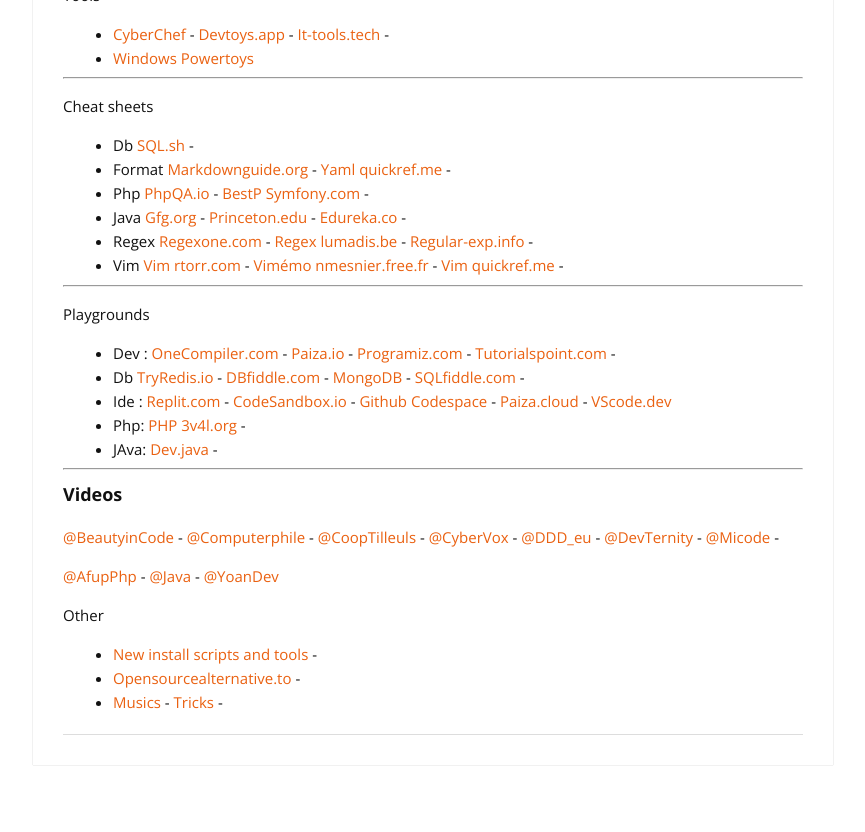
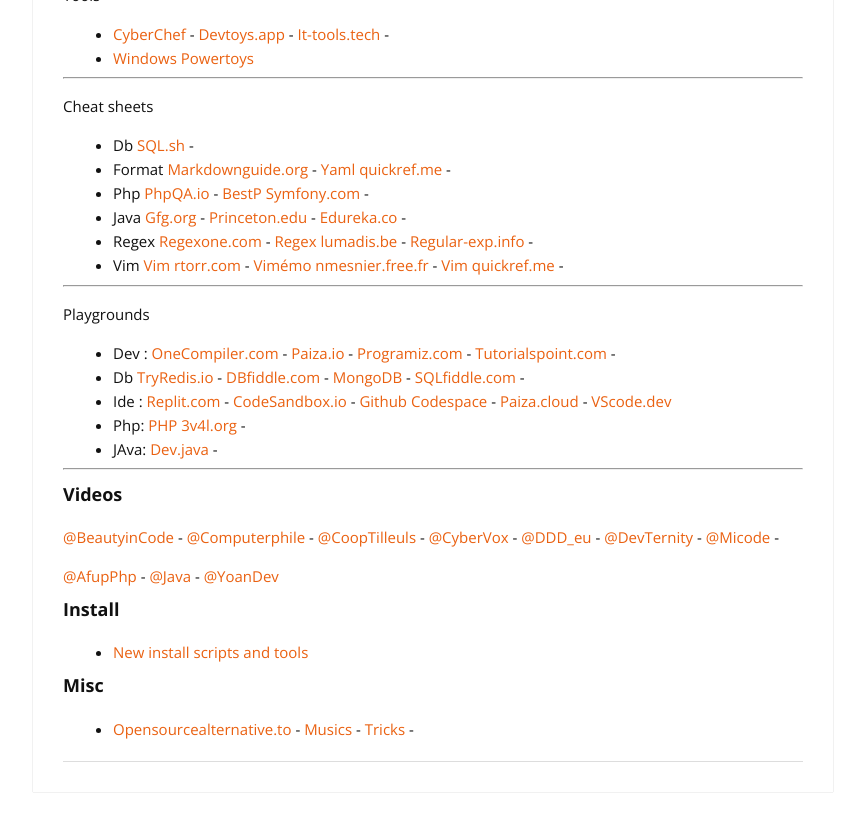
Before and after one commit to cylmat/cylmat.github.io, a Jekyll site: the page built from _pages/USEFUL.md, in a window 1280 px wide and 900 px high, scrolled down 2325 px. Shown: the top 832 px of the window, without its empty margins (207-1072 px from the left). Built offline with Jekyll 4.4.1, drawn with Linux system fonts in a browser that asks for light colours; nearby versions of some CDN libraries.

Commit message:
Update USEFUL.md

```diff
--- a/_pages/USEFUL.md
+++ b/_pages/USEFUL.md
@@ -131,7 +131,8 @@
 [@Java](https://www.youtube.com/@java) -
 [@YoanDev](https://m.youtube.com/@yoandevco)
 
-Other
-- [New install scripts and tools](https://github.com/cylmat/docs/blob/main/Fresh_install.md) -
-- [Opensourcealternative.to](https://www.opensourcealternative.to) -
-- [Musics](https://cylmat.github.io/musics) - [Tricks](https://cylmat.github.io/tricks) -
+### Install
+- [New install scripts and tools](https://github.com/cylmat/docs/blob/main/Fresh_install.md)
+
+### Misc
+- [Opensourcealternative.to](https://www.opensourcealternative.to) - [Musics](https://cylmat.github.io/musics) - [Tricks](https://cylmat.github.io/tricks) -
```
